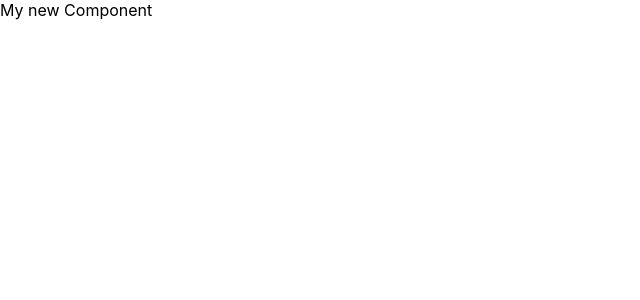
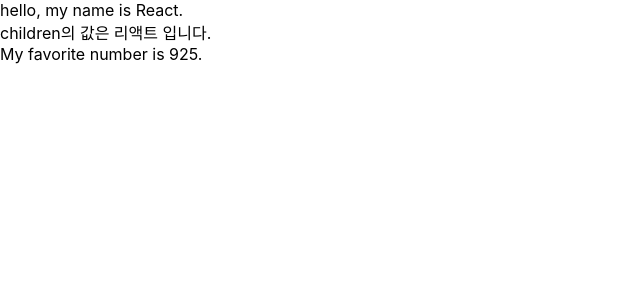
Before and after one commit to dhshffnfn123/hello-react, a React (Create React App) app: page / in a window 1280 px wide. Shown: the top 300 px of the page, without its empty margins (0-640 px from the left). Built offline with nearby package versions, Linux system fonts and the light colour scheme.

Commit message:
propType

```diff
--- a/src/App.js
+++ b/src/App.js
@@ -2,7 +2,8 @@
 import MyComponent from "./MyComponent";
 
 const App = () => {
-  return <MyComponent />;
+  //return <MyComponent />;
+  return <MyComponent name="React" favoriteNumber={925}>리액트</MyComponent>
 };
 
 export default App;
--- a/src/MyComponent.js
+++ b/src/MyComponent.js
@@ -1,7 +1,24 @@
 import React from "react";
+import PropTypes from 'prop-types';
 
-const MyComponent = () => {
-    return <div>My new Component</div>;
+const MyComponent = ({ name, favoriteNumber, children }) => {
+    return (
+        <div>
+            hello, my name is {name}. <br />
+            children의 값은 {children} 입니다.
+            <br />
+            My favorite number is {favoriteNumber}.
+        </div>
+    );
+};
+
+MyComponent.defaultProps = {
+    name: 'BASIC NAME'
+};
+
+MyComponent.propTypes = {
+    name: PropTypes.string,  // name값은 무조건 string으로 전달해야함
+    favoriteNumber: PropTypes.number.isRequired
 };
 
 export default MyComponent;
```
Also changed, not shown: 1 other file (tests, documents, lock files or other folders).
